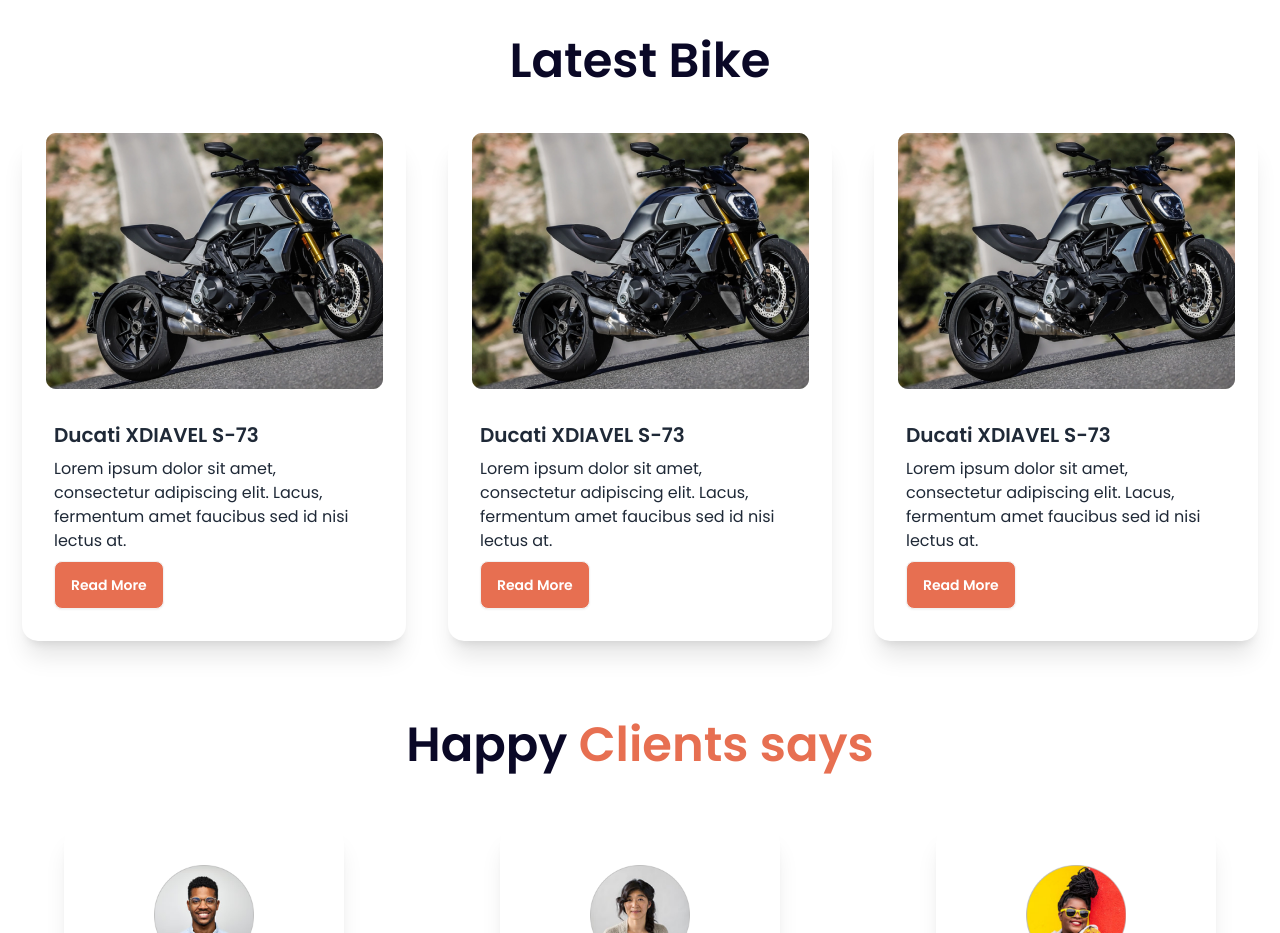
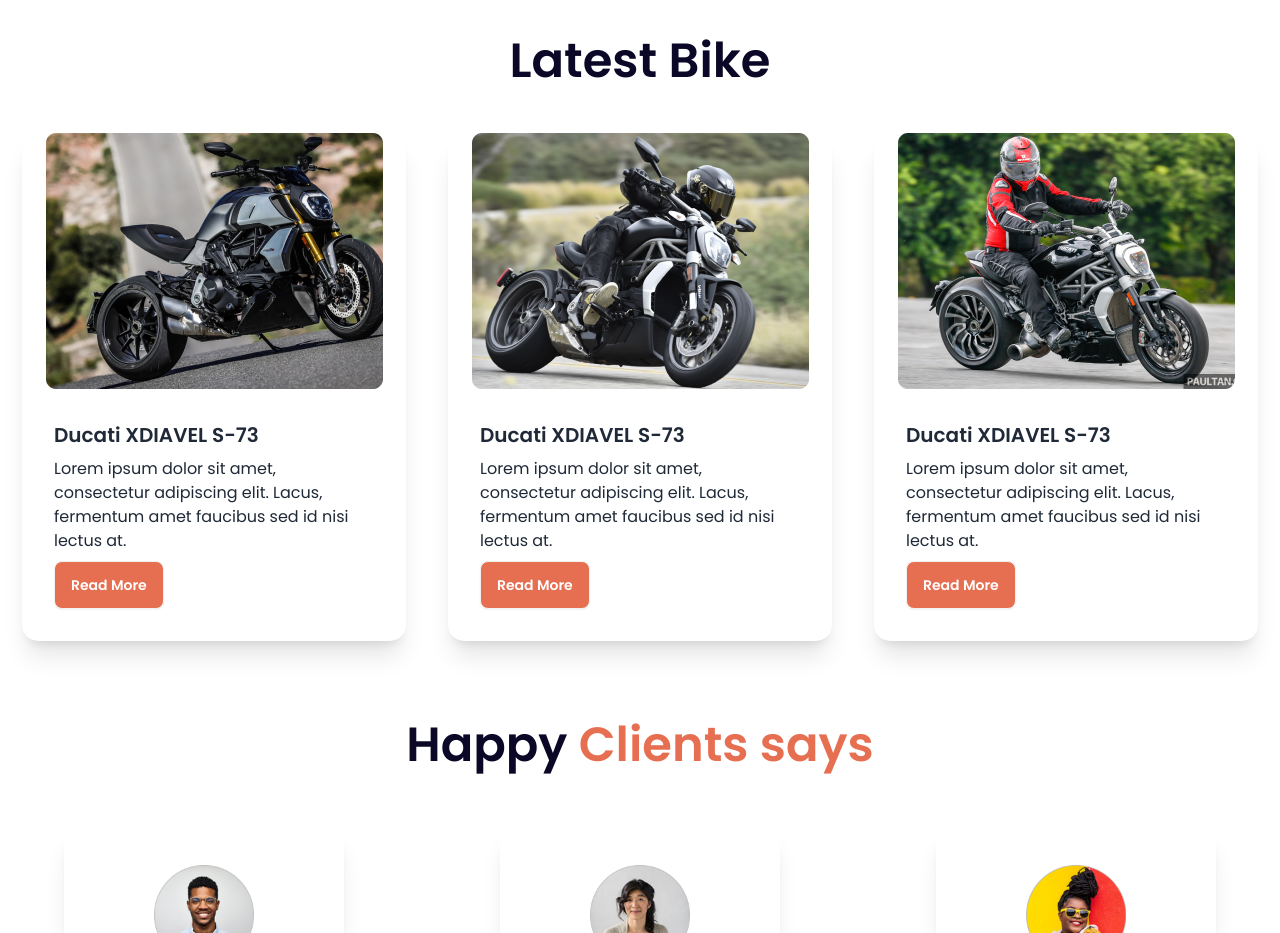
Before and after one commit to ferdousdevloper/bike-hub-project, a plain HTML site: page index.html in a window 1280 px wide. Shown: the part 1140-2073 px from the top of the page. Drawn offline with nearby package versions, Linux system fonts and the light colour scheme.

Commit message:
Latest images added

```diff
--- a/index.html
+++ b/index.html
@@ -200,7 +200,7 @@
           </div>
         </div>
         <div class="card w-96 bg-base-100 shadow-xl">
-          <figure><img src="images/others/latest1.png" alt="Shoes" /></figure>
+          <figure><img src="images/others/latest2.png" alt="Shoes" /></figure>
           <div class="card-body">
             <h2 class="card-title">Ducati XDIAVEL S-73</h2>
             <p>Lorem ipsum dolor sit amet, consectetur adipiscing elit. Lacus, fermentum amet faucibus sed id nisi
@@ -211,7 +211,7 @@
           </div>
         </div>
         <div class="card w-96 bg-base-100 shadow-xl">
-          <figure><img src="images/others/latest1.png" alt="Shoes" /></figure>
+          <figure><img src="images/others/latest3.png" alt="Shoes" /></figure>
           <div class="card-body">
             <h2 class="card-title">Ducati XDIAVEL S-73</h2>
             <p>Lorem ipsum dolor sit amet, consectetur adipiscing elit. Lacus, fermentum amet faucibus sed id nisi
```
